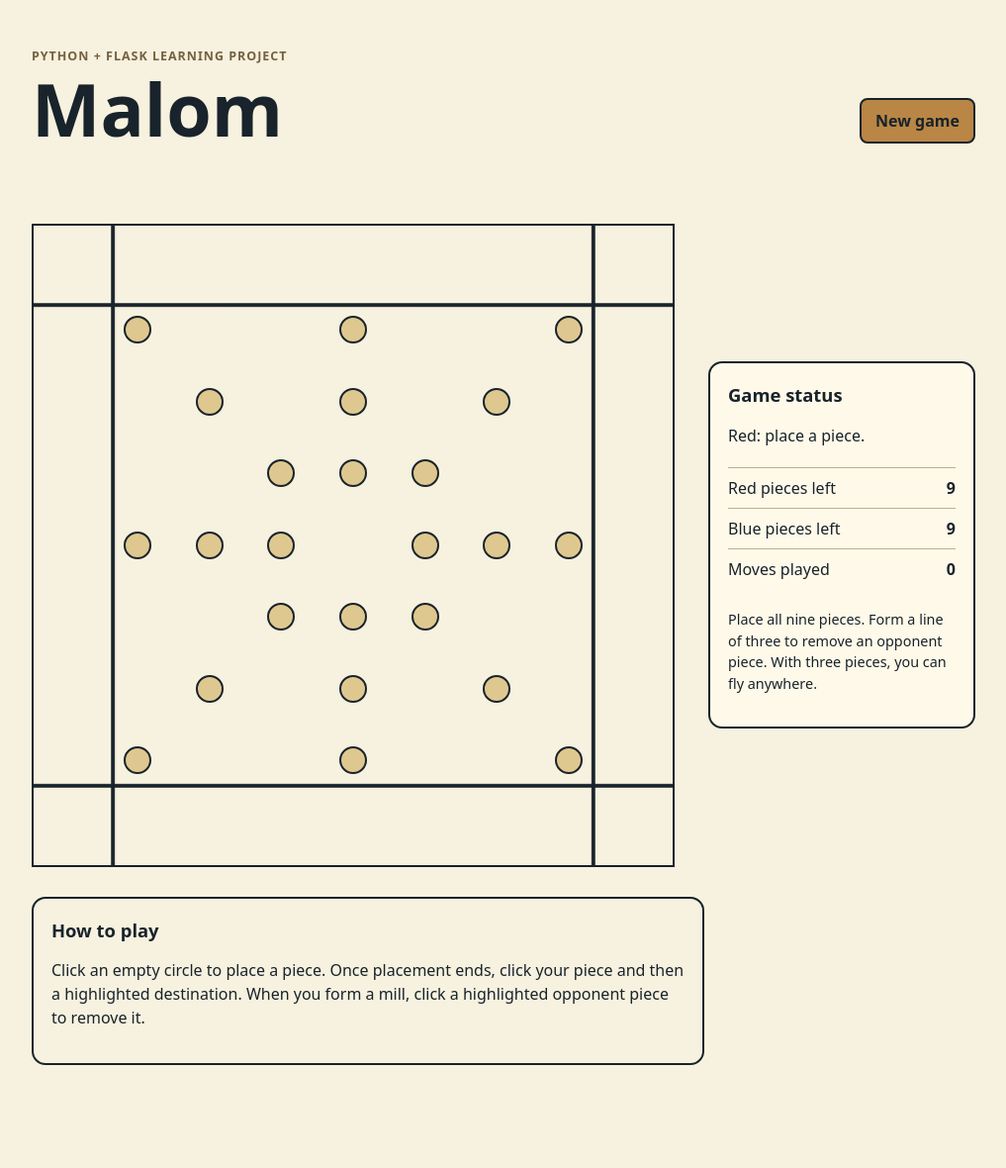
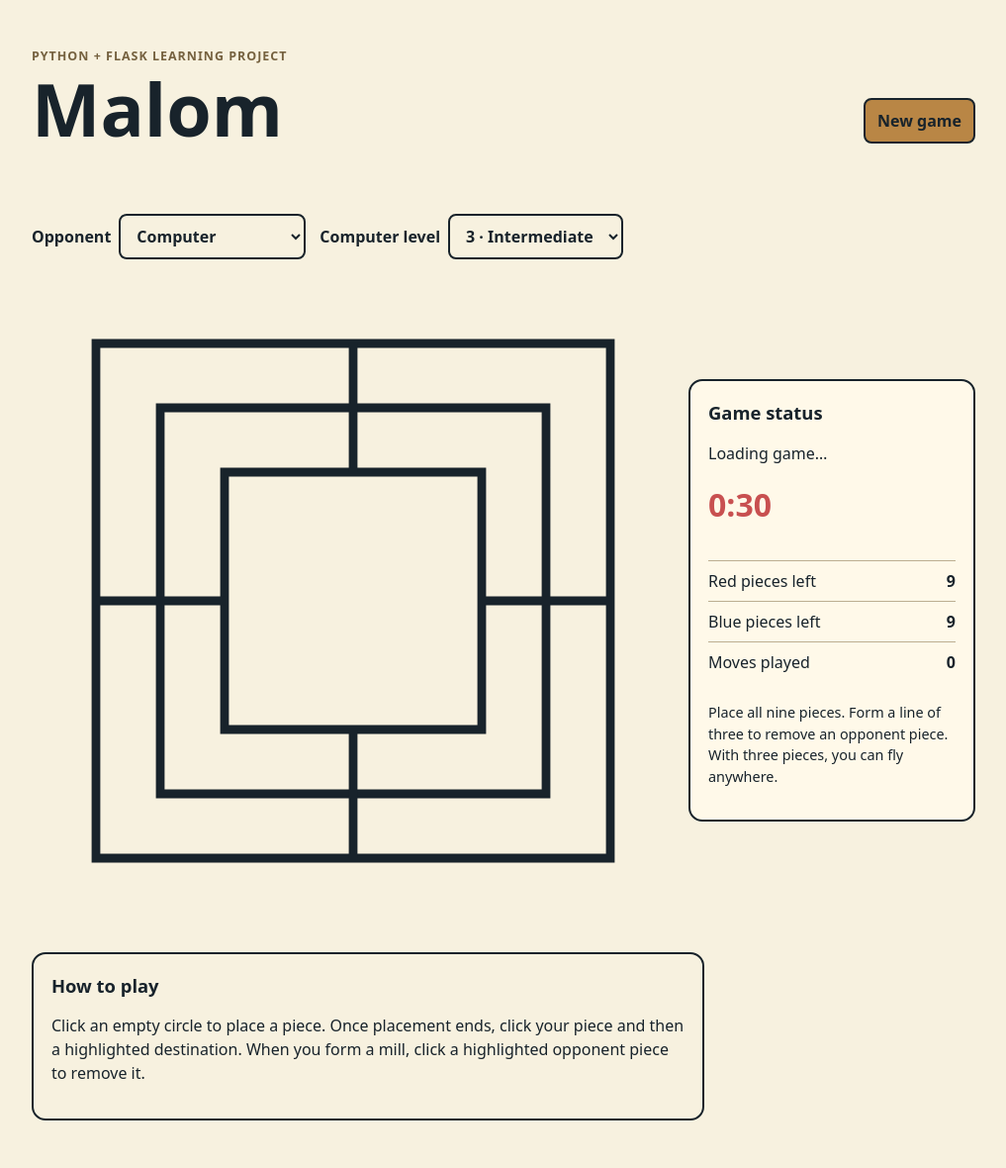
Before and after one commit to vibalenator-eng/malom, a Flask app: page / in a window 1280 px wide. Shown: the whole page at 99% size, without its empty margins (131-1148 px from the left). Before the commit the page ends 1076 px from the top, so only its background shows below. Run offline with Flask 3, Linux system fonts and the light colour scheme.

Commit message:
Add computer opponent and game controls

```diff
--- a/app.py
+++ b/app.py
@@ -2,12 +2,46 @@
 
 from __future__ import annotations
 
+from random import choice
+
 from flask import Flask, jsonify, render_template, request
 
+from ai import apply_action, choose_action
 from game_engine import GameState, InvalidMove
 
 app = Flask(__name__)
 game = GameState()  # Kept in memory: perfect for a local learning project.
+mode = "computer"
+difficulty = 3
+recommendation: dict[str, str] | None = None
+
+FREE_LEARNING_RESOURCES = (
+    {"title": "Astronomy 2e", "type": "free science textbook", "url": "https://openstax.org/details/books/astronomy-2e"},
+    {"title": "Psychology 2e", "type": "free psychology textbook", "url": "https://openstax.org/details/books/psychology-2e"},
+    {"title": "The Art of War", "type": "free public-domain strategy book", "url": "https://www.gutenberg.org/ebooks/132"},
+    {"title": "How to Live on 24 Hours a Day", "type": "free public-domain self-development book", "url": "https://www.gutenberg.org/ebooks/2274"},
+    {"title": "The Happiness Lab", "type": "free science podcast", "url": "https://www.happinesslab.fm/"},
+)
+
+
+def response_state() -> dict[str, object]:
+    """Add web-app settings to the pure game-engine state."""
+    state = game.as_dict()
+    state.update({"mode": mode, "difficulty": difficulty, "recommendation": recommendation})
+    return state
+
+
+def play_computer_turn() -> None:
+    """Make Blue's move(s), including a removal after it forms a mill."""
+    while mode == "computer" and game.turn == 1 and game.winner is None:
+        apply_action(game, choose_action(game, difficulty))
+
+
+def add_recommendation_if_needed() -> None:
+    """Give the losing human a useful, free reading/listening suggestion."""
+    global recommendation
+    if game.winner is not None:
+        recommendation = choice(FREE_LEARNING_RESOURCES)
 
 
 @app.get("/")
@@ -19,15 +53,21 @@ def home():
 @app.get("/api/state")
 def state():
     """Let the browser read the current game."""
-    return jsonify(game.as_dict())
+    return jsonify(response_state())
 
 
 @app.post("/api/new")
 def new_game():
     """Replace the current in-memory game with a fresh game."""
-    global game
+    global game, mode, difficulty, recommendation
+    settings = request.get_json(silent=True) or {}
+    mode = settings.get("mode", "computer")
+    difficulty = int(settings.get("difficulty", 3))
+    if mode not in {"computer", "local"} or difficulty not in range(1, 6):
+        return jsonify({"error": "Invalid game settings."}), 400
     game = GameState()
-    return jsonify(game.as_dict())
+    recommendation = None
+    return jsonify(response_state())
 
 
 @app.post("/api/action")
@@ -37,6 +77,8 @@ def action():
     try:
         if game.winner is not None:
             raise InvalidMove("Start a new game to continue.")
+        if mode == "computer" and game.turn == 1:
+            raise InvalidMove("The computer is thinking.")
         kind = payload.get("kind")
         if kind == "place":
             game.place(int(payload["destination"]))
@@ -47,8 +89,10 @@ def action():
         else:
             raise InvalidMove("Action must be place, move, or remove.")
     except (InvalidMove, KeyError, TypeError, ValueError) as error:
-        return jsonify({"error": str(error), "state": game.as_dict()}), 400
-    return jsonify(game.as_dict())
+        return jsonify({"error": str(error), "state": response_state()}), 400
+    play_computer_turn()
+    add_recommendation_if_needed()
+    return jsonify(response_state())
 
 
 if __name__ == "__main__":
--- a/static/app.js
+++ b/static/app.js
@@ -1,15 +1,18 @@
-// This file only handles the display and clicks. Python validates every rule.
-const board = document.querySelector("#board");
+// The browser draws the board; Python remains the authority on every rule.
+const svg = document.querySelector("#board");
+const pieces = document.querySelector("#pieces");
 const statusText = document.querySelector("#status");
+const timerText = document.querySelector("#timer");
+const modeSelect = document.querySelector("#mode");
+const levelSelect = document.querySelector("#difficulty");
+const SVG_NS = "http://www.w3.org/2000/svg";
+const positions = [[10,10],[50,10],[90,10],[20,20],[50,20],[80,20],[30,30],[50,30],[70,30],[10,50],[20,50],[30,50],[70,50],[80,50],[90,50],[30,70],[50,70],[70,70],[20,80],[50,80],[80,80],[10,90],[50,90],[90,90]];
 let state;
 let selectedSource = null;
-
-// The 24 board positions are laid out on a 7 by 7 CSS grid.
-const positions = [
-  [1,1],[1,4],[1,7],[2,2],[2,4],[2,6],[3,3],[3,4],[3,5],
-  [4,1],[4,2],[4,3],[4,5],[4,6],[4,7],[5,3],[5,4],[5,5],
-  [6,2],[6,4],[6,6],[7,1],[7,4],[7,7],
-];
+let turnStartedAt = Date.now();
+let clock;
+let lastSnore = -1;
+let audioContext;
 
 async function request(url, options = {}) {
   const response = await fetch(url, options);
@@ -19,37 +22,91 @@ async function request(url, options = {}) {
 }
 
 function playerName(player) { return player === 0 ? "Red" : "Blue"; }
+function humanTurn() { return state.mode === "local" || state.turn === 0; }
+function status() {
+  if (state.winner !== null) return `${playerName(state.winner)} wins!`;
+  if (state.must_remove) return `${playerName(state.turn)} formed a mill — remove a highlighted piece.`;
+  return state.reserve[state.turn] > 0 ? `${playerName(state.turn)}: place a piece.` : `${playerName(state.turn)}: select a piece, then a destination.`;
+}
 
-function updateStatus() {
-  if (state.winner !== null) return `${playerName(state.winner)} wins! Start a new game to play again.`;
-  if (state.must_remove) return `${playerName(state.turn)} formed a mill — remove a highlighted piece.`;
-  return state.reserve[state.turn] > 0
-    ? `${playerName(state.turn)}: place a piece.`
-    : `${playerName(state.turn)}: select a piece, then a destination.`;
+function ensureAudio() {
+  audioContext ||= new (window.AudioContext || window.webkitAudioContext)();
+  if (audioContext.state === "suspended") audioContext.resume();
+}
+
+function snore() {
+  // A short low-pitched sound: browsers allow this only after a player click.
+  if (!audioContext) return;
+  const now = audioContext.currentTime;
+  const oscillator = audioContext.createOscillator();
+  const gain = audioContext.createGain();
+  oscillator.type = "sawtooth";
+  oscillator.frequency.setValueAtTime(100, now);
+  oscillator.frequency.exponentialRampToValueAtTime(55, now + 0.65);
+  gain.gain.setValueAtTime(0.001, now);
+  gain.gain.exponentialRampToValueAtTime(0.12, now + 0.08);
+  gain.gain.exponentialRampToValueAtTime(0.001, now + 0.75);
+  oscillator.connect(gain).connect(audioContext.destination);
+  oscillator.start(); oscillator.stop(now + 0.76);
+}
+
+function restartClock() {
+  clearInterval(clock);
+  turnStartedAt = Date.now();
+  lastSnore = -1;
+  clock = setInterval(() => {
+    if (!state || state.winner !== null || !humanTurn()) { timerText.textContent = "—"; return; }
+    const seconds = Math.floor((Date.now() - turnStartedAt) / 1000);
+    const left = Math.max(0, 30 - seconds);
+    timerText.textContent = `0:${String(left).padStart(2, "0")}`;
+    timerText.classList.toggle("calm", left > 5);
+    // Start after 30 seconds and repeat every 3 seconds until a move is made.
+    const snoreNumber = seconds >= 30 ? Math.floor((seconds - 30) / 3) : -1;
+    if (snoreNumber > lastSnore) { lastSnore = snoreNumber; snore(); }
+  }, 250);
+}
+
+function addNode(index, piece) {
+  const node = document.createElementNS(SVG_NS, "g");
+  const classes = ["node"];
+  if (piece === null) classes.push("empty");
+  else classes.push(piece === 0 ? "red" : "blue");
+  if (index === selectedSource) classes.push("selected");
+  if (state.must_remove && state.removable.includes(index)) classes.push("removable");
+  if (piece === null && !state.must_remove && humanTurn()) classes.push("empty-target");
+  node.setAttribute("class", classes.join(" "));
+  node.setAttribute("transform", `translate(${positions[index][0]} ${positions[index][1]})`);
+  node.setAttribute("role", "button");
+  node.setAttribute("aria-label", `Board position ${index}`);
+  const circle = document.createElementNS(SVG_NS, "circle");
+  circle.setAttribute("r", "4.3");
+  node.append(circle);
+  node.onclick = () => choosePosition(index);
+  pieces.append(node);
 }
 
 function render() {
-  board.innerHTML = "";
-  state.board.forEach((piece, index) => {
-    const node = document.createElement("button");
-    node.className = "node";
-    node.style.gridArea = `${positions[index][0]} / ${positions[index][1]}`;
-    if (piece !== null) node.classList.add(piece === 0 ? "red" : "blue");
-    if (index === selectedSource) node.classList.add("selected");
-    if (state.must_remove && state.removable.includes(index)) node.classList.add("removable");
-    if (piece === null && !state.must_remove) node.classList.add("empty-target");
-    node.setAttribute("aria-label", `Board position ${index}`);
-    node.onclick = () => choosePosition(index);
-    board.append(node);
-  });
-  statusText.textContent = updateStatus();
+  pieces.innerHTML = "";
+  state.board.forEach(addNode);
+  statusText.textContent = status();
+  modeSelect.value = state.mode;
+  levelSelect.value = state.difficulty;
+  levelSelect.disabled = state.mode === "local";
   document.querySelector("#red-count").textContent = state.reserve[0] + state.board.filter(x => x === 0).length;
   document.querySelector("#blue-count").textContent = state.reserve[1] + state.board.filter(x => x === 1).length;
   document.querySelector("#move-count").textContent = state.move_count;
+  const advice = document.querySelector("#recommendation");
+  if (state.recommendation && state.winner !== null) {
+    const item = state.recommendation;
+    advice.hidden = false;
+    advice.innerHTML = `A good next move: try this ${item.type}: <a href="${item.url}" target="_blank" rel="noopener">${item.title}</a>.`;
+  } else advice.hidden = true;
+  restartClock();
 }
 
 async function choosePosition(position) {
-  if (state.winner !== null) return;
+  if (state.winner !== null || !humanTurn()) return;
+  ensureAudio();
   if (state.must_remove) {
     state = await request("/api/action", { method:"POST", headers:{"Content-Type":"application/json"}, body:JSON.stringify({kind:"remove", position}) });
   } else if (state.reserve[state.turn] > 0) {
@@ -63,5 +120,13 @@ async function choosePosition(position) {
   render();
 }
 
-document.querySelector("#new-game").onclick = async () => { state = await request("/api/new", {method:"POST"}); selectedSource = null; render(); };
+async function newGame() {
+  state = await request("/api/new", {method:"POST", headers:{"Content-Type":"application/json"}, body:JSON.stringify({mode:modeSelect.value, difficulty:+levelSelect.value})});
+  selectedSource = null;
+  render();
+}
+
+document.querySelector("#new-game").onclick = newGame;
+modeSelect.onchange = newGame;
+levelSelect.onchange = newGame;
 request("/api/state").then(data => { state = data; render(); });
--- a/static/style.css
+++ b/static/style.css
@@ -1,16 +1,5 @@
-:root { --ink:#18232b; --paper:#f7f1df; --wood:#b98645; --red:#c85050; --blue:#316b88; }
-* { box-sizing:border-box; }
-body { margin:0; background:var(--paper); color:var(--ink); font:16px/1.5 system-ui,sans-serif; }
-.app { max-width:1050px; min-height:100vh; margin:auto; padding:clamp(20px,4vw,48px); }
-header { display:flex; justify-content:space-between; gap:20px; align-items:center; margin-bottom:30px; }
-h1,h2,p { margin-top:0; } h1 { font-size:clamp(2.3rem,6vw,4.6rem); line-height:1; } h2 { font-size:1.15rem; }
-.eyebrow { color:#75613f; font-weight:700; margin-bottom:6px; text-transform:uppercase; letter-spacing:.08em; font-size:.78rem; }
-button { border:2px solid var(--ink); border-radius:8px; background:var(--wood); color:var(--ink); padding:9px 14px; font:inherit; font-weight:750; cursor:pointer; }
-.game-layout { display:grid; grid-template-columns:minmax(280px,1fr) 270px; gap:clamp(20px,5vw,56px); align-items:center; }
-.board { width:min(75vw,650px); aspect-ratio:1; display:grid; grid-template-columns:repeat(7,1fr); grid-template-rows:repeat(7,1fr); background:linear-gradient(90deg,transparent 0 12%,var(--ink) 12.2% 12.6%,transparent 12.8% 87.2%,var(--ink) 87.4% 87.8%,transparent 88%),linear-gradient(transparent 0 12%,var(--ink) 12.2% 12.6%,transparent 12.8% 87.2%,var(--ink) 87.4% 87.8%,transparent 88%); border:2px solid var(--ink); padding:11%; }
-.node { border-radius:50%; border:2px solid var(--ink); width:28px; height:28px; padding:0; align-self:center; justify-self:center; background:var(--paper); z-index:1; }
-.node.empty-target { background:#dfc88f; } .node.red { background:var(--red); } .node.blue { background:var(--blue); } .node.selected { outline:4px solid var(--wood); } .node.removable { box-shadow:0 0 0 4px var(--wood); }
-.panel,.lesson { border:2px solid var(--ink); border-radius:14px; padding:18px; }.panel { background:#fff9e9; }
-dl { margin:20px 0; } dl div { display:flex; justify-content:space-between; border-top:1px solid #bcae91; padding:8px 0; } dt,dd { margin:0; } dd { font-weight:800; }.hint { font-size:.9rem; }
-.lesson { margin-top:30px; max-width:680px; }
-@media (max-width:720px) { .game-layout { grid-template-columns:1fr; }.board { width:100%; }.panel { max-width:none; } }
+:root { --ink:#18232b; --paper:#f7f1df; --wood:#b98645; --red:#c85050; --blue:#316b88; } * { box-sizing:border-box; }
+body { margin:0; background:var(--paper); color:var(--ink); font:16px/1.5 system-ui,sans-serif; }.app { max-width:1050px; min-height:100vh; margin:auto; padding:clamp(20px,4vw,48px); } header { display:flex; justify-content:space-between; gap:20px; align-items:center; margin-bottom:20px; } h1,h2,p { margin-top:0; } h1 { font-size:clamp(2.3rem,6vw,4.6rem); line-height:1; } h2 { font-size:1.15rem; }.eyebrow { color:#75613f; font-weight:700; margin-bottom:6px; text-transform:uppercase; letter-spacing:.08em; font-size:.78rem; }
+button,select { border:2px solid var(--ink); border-radius:8px; background:var(--paper); color:var(--ink); padding:9px 12px; font:inherit; font-weight:700; cursor:pointer; } button { background:var(--wood); }.controls { display:flex; gap:14px; flex-wrap:wrap; margin-bottom:20px; }.controls label { display:flex; align-items:center; gap:8px; font-weight:700; }.controls select:disabled { opacity:.5; cursor:not-allowed; }
+.game-layout { display:grid; grid-template-columns:minmax(280px,1fr) 290px; gap:clamp(20px,5vw,56px); align-items:center; }.board { width:min(75vw,650px); aspect-ratio:1; overflow:visible; }.board-lines path { stroke:var(--ink); stroke-width:1.35; fill:none; }.node { cursor:pointer; }.node circle { stroke:var(--paper); stroke-width:1.5; }.node.empty circle { fill:var(--paper); stroke:var(--ink); stroke-width:1.2; }.node.empty-target circle { fill:#dfc88f; }.node.red circle { fill:var(--red); }.node.blue circle { fill:var(--blue); }.node.selected circle { stroke:var(--wood); stroke-width:3.4; }.node.removable circle { stroke:var(--wood); stroke-width:4; }
+.panel,.lesson { border:2px solid var(--ink); border-radius:14px; padding:18px; }.panel { background:#fff9e9; } dl { margin:20px 0; } dl div { display:flex; justify-content:space-between; border-top:1px solid #bcae91; padding:8px 0; } dt,dd { margin:0; } dd { font-weight:800; }.hint { font-size:.9rem; }.timer { color:var(--red); font-size:2rem; font-weight:850; font-variant-numeric:tabular-nums; }.timer.calm { color:var(--ink); }.recommendation { border-top:1px solid #bcae91; padding-top:14px; font-size:.92rem; }.recommendation a { color:#164f6c; font-weight:750; }.lesson { margin-top:30px; max-width:680px; } @media (max-width:720px) { .game-layout { grid-template-columns:1fr; }.board { width:100%; }.panel { max-width:none; } }
--- a/templates/index.html
+++ b/templates/index.html
@@ -1,32 +1,23 @@
 <!doctype html>
 <html lang="en">
-  <head>
-    <meta charset="utf-8">
-    <meta name="viewport" content="width=device-width, initial-scale=1">
-    <title>Malom — Python learning project</title>
-    <link rel="stylesheet" href="{{ url_for('static', filename='style.css') }}">
-  </head>
+  <head><meta charset="utf-8"><meta name="viewport" content="width=device-width, initial-scale=1"><title>Malom — Python learning project</title><link rel="stylesheet" href="{{ url_for('static', filename='style.css') }}"></head>
   <body>
     <main class="app">
-      <header>
-        <div><p class="eyebrow">Python + Flask learning project</p><h1>Malom</h1></div>
-        <button id="new-game">New game</button>
-      </header>
+      <header><div><p class="eyebrow">Python + Flask learning project</p><h1>Malom</h1></div><button id="new-game">New game</button></header>
+      <section class="controls" aria-label="Game controls">
+        <label>Opponent <select id="mode"><option value="computer">Computer</option><option value="local">Human opponent</option></select></label>
+        <label>Computer level <select id="difficulty"><option value="1">1 · Beginner</option><option value="2">2 · Easy</option><option value="3" selected>3 · Intermediate</option><option value="4">4 · Strong</option><option value="5">5 · Expert</option></select></label>
+      </section>
       <section class="game-layout">
-        <div id="board" class="board" aria-label="Nine Men's Morris board"></div>
-        <aside class="panel">
-          <h2>Game status</h2>
-          <p id="status">Loading game…</p>
-          <dl>
-            <div><dt>Red pieces left</dt><dd id="red-count">9</dd></div>
-            <div><dt>Blue pieces left</dt><dd id="blue-count">9</dd></div>
-            <div><dt>Moves played</dt><dd id="move-count">0</dd></div>
-          </dl>
-          <p class="hint">Place all nine pieces. Form a line of three to remove an opponent piece. With three pieces, you can fly anywhere.</p>
-        </aside>
+        <svg id="board" class="board" viewBox="0 0 100 100" aria-label="Nine Men's Morris board" role="img">
+          <g class="board-lines">
+            <path d="M10 10H90V90H10Z M20 20H80V80H20Z M30 30H70V70H30Z"/>
+            <path d="M50 10V30 M50 70V90 M10 50H30 M70 50H90"/>
+          </g><g id="pieces"></g>
+        </svg>
+        <aside class="panel"><h2>Game status</h2><p id="status">Loading game…</p><p id="timer" class="timer">0:30</p><dl><div><dt>Red pieces left</dt><dd id="red-count">9</dd></div><div><dt>Blue pieces left</dt><dd id="blue-count">9</dd></div><div><dt>Moves played</dt><dd id="move-count">0</dd></div></dl><p class="hint">Place all nine pieces. Form a line of three to remove an opponent piece. With three pieces, you can fly anywhere.</p><p id="recommendation" class="recommendation" hidden></p></aside>
       </section>
       <section class="lesson"><h2>How to play</h2><p>Click an empty circle to place a piece. Once placement ends, click your piece and then a highlighted destination. When you form a mill, click a highlighted opponent piece to remove it.</p></section>
-    </main>
-    <script src="{{ url_for('static', filename='app.js') }}"></script>
+    </main><script src="{{ url_for('static', filename='app.js') }}"></script>
   </body>
 </html>
```
Also changed, not shown: ai.py (added, +72 -0 lines), README.md.
